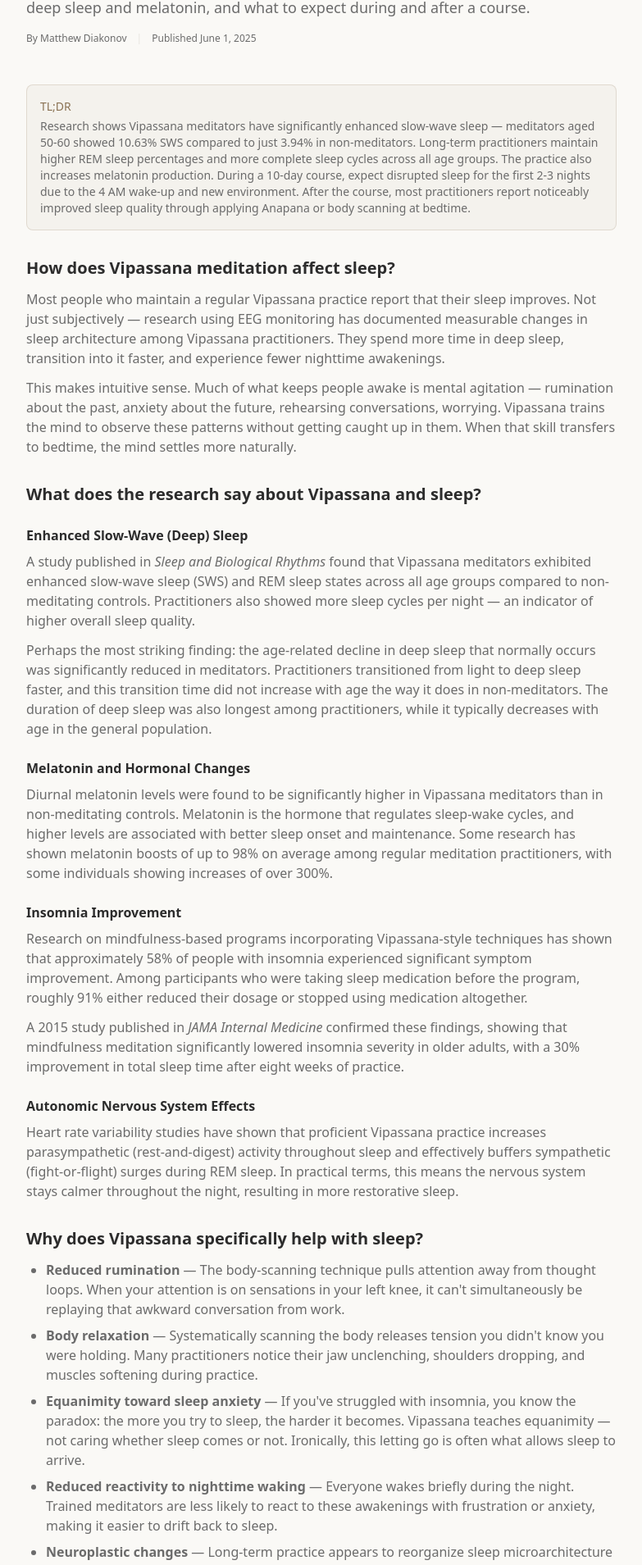
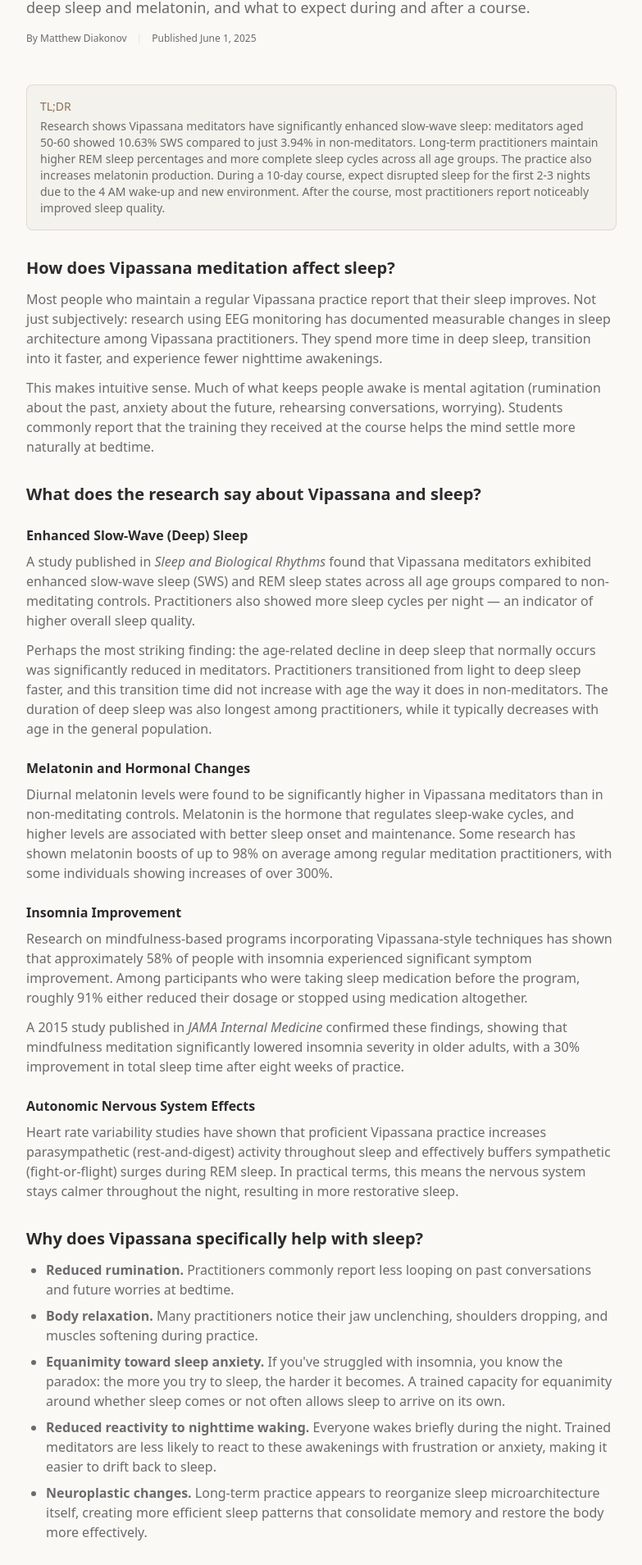
Before and after one commit to m13v/vipassana-cool, a Next.js app: page /guide/vipassana-and-sleep in a window 1280 px wide. Shown: the part 314-2223 px from the top of the page at 82% size, without its empty margins (248-1031 px from the left). Built offline with nearby package versions, Linux system fonts and the light colour scheme.

Commit message:
Update copy and punctuation in vipassana-and-sleep page

```diff
--- a/src/app/guide/vipassana-and-sleep/page.tsx
+++ b/src/app/guide/vipassana-and-sleep/page.tsx
@@ -43,7 +43,7 @@ export default function VipassanaAndSleepPage() {
       <div className="mb-8 rounded-lg border border-accent/20 bg-accent/5 p-4">
         <p className="text-sm font-medium text-accent mb-1">TL;DR</p>
         <p className="text-sm text-muted">
-          Research shows Vipassana meditators have significantly enhanced slow-wave sleep — meditators aged 50-60 showed 10.63% SWS compared to just 3.94% in non-meditators. Long-term practitioners maintain higher REM sleep percentages and more complete sleep cycles across all age groups. The practice also increases melatonin production. During a 10-day course, expect disrupted sleep for the first 2-3 nights due to the 4 AM wake-up and new environment. After the course, most practitioners report noticeably improved sleep quality through applying Anapana or body scanning at bedtime.
+          Research shows Vipassana meditators have significantly enhanced slow-wave sleep: meditators aged 50-60 showed 10.63% SWS compared to just 3.94% in non-meditators. Long-term practitioners maintain higher REM sleep percentages and more complete sleep cycles across all age groups. The practice also increases melatonin production. During a 10-day course, expect disrupted sleep for the first 2-3 nights due to the 4 AM wake-up and new environment. After the course, most practitioners report noticeably improved sleep quality.
         </p>
       </div>
 
@@ -54,7 +54,7 @@ export default function VipassanaAndSleepPage() {
           </h2>
           <p>
             Most people who maintain a regular Vipassana practice report that
-            their sleep improves. Not just subjectively — research using EEG
+            their sleep improves. Not just subjectively: research using EEG
             monitoring has documented measurable changes in sleep architecture
             among Vipassana practitioners. They spend more time in deep sleep,
             transition into it faster, and experience fewer nighttime
@@ -62,11 +62,10 @@ export default function VipassanaAndSleepPage() {
           </p>
           <p className="mt-3">
             This makes intuitive sense. Much of what keeps people awake is
-            mental agitation — rumination about the past, anxiety about the
-            future, rehearsing conversations, worrying. Vipassana trains the
-            mind to observe these patterns without getting caught up in them.
-            When that skill transfers to bedtime, the mind settles more
-            naturally.
+            mental agitation (rumination about the past, anxiety about the
+            future, rehearsing conversations, worrying). Students commonly
+            report that the training they received at the course helps the
+            mind settle more naturally at bedtime.
           </p>
         </section>
 
@@ -144,32 +143,30 @@ export default function VipassanaAndSleepPage() {
           </h2>
           <ul className="mt-3 list-disc space-y-2 pl-6">
             <li>
-              <strong>Reduced rumination</strong> — The body-scanning technique
-              pulls attention away from thought loops. When your attention is on
-              sensations in your left knee, it can&apos;t simultaneously be
-              replaying that awkward conversation from work.
+              <strong>Reduced rumination.</strong> Practitioners commonly
+              report less looping on past conversations and future worries at
+              bedtime.
             </li>
             <li>
-              <strong>Body relaxation</strong> — Systematically scanning the
-              body releases tension you didn&apos;t know you were holding. Many
-              practitioners notice their jaw unclenching, shoulders dropping,
-              and muscles softening during practice.
+              <strong>Body relaxation.</strong> Many practitioners notice
+              their jaw unclenching, shoulders dropping, and muscles softening
+              during practice.
             </li>
             <li>
-              <strong>Equanimity toward sleep anxiety</strong> — If you&apos;ve
+              <strong>Equanimity toward sleep anxiety.</strong> If you&apos;ve
               struggled with insomnia, you know the paradox: the more you try
-              to sleep, the harder it becomes. Vipassana teaches equanimity —
-              not caring whether sleep comes or not. Ironically, this letting go
-              is often what allows sleep to arrive.
+              to sleep, the harder it becomes. A trained capacity for
+              equanimity around whether sleep comes or not often allows sleep
+              to arrive on its own.
             </li>
             <li>
-              <strong>Reduced reactivity to nighttime waking</strong> — Everyone
-              wakes briefly during the night. Trained meditators are less likely
-              to react to these awakenings with frustration or anxiety, making
-              it easier to drift back to sleep.
+              <strong>Reduced reactivity to nighttime waking.</strong>{" "}
+              Everyone wakes briefly during the night. Trained meditators are
+              less likely to react to these awakenings with frustration or
+              anxiety, making it easier to drift back to sleep.
             </li>
             <li>
-              <strong>Neuroplastic changes</strong> — Long-term practice appears
+              <strong>Neuroplastic changes.</strong> Long-term practice appears
               to reorganize sleep microarchitecture itself, creating more
               efficient sleep patterns that consolidate memory and restore the
               body more effectively.
```
